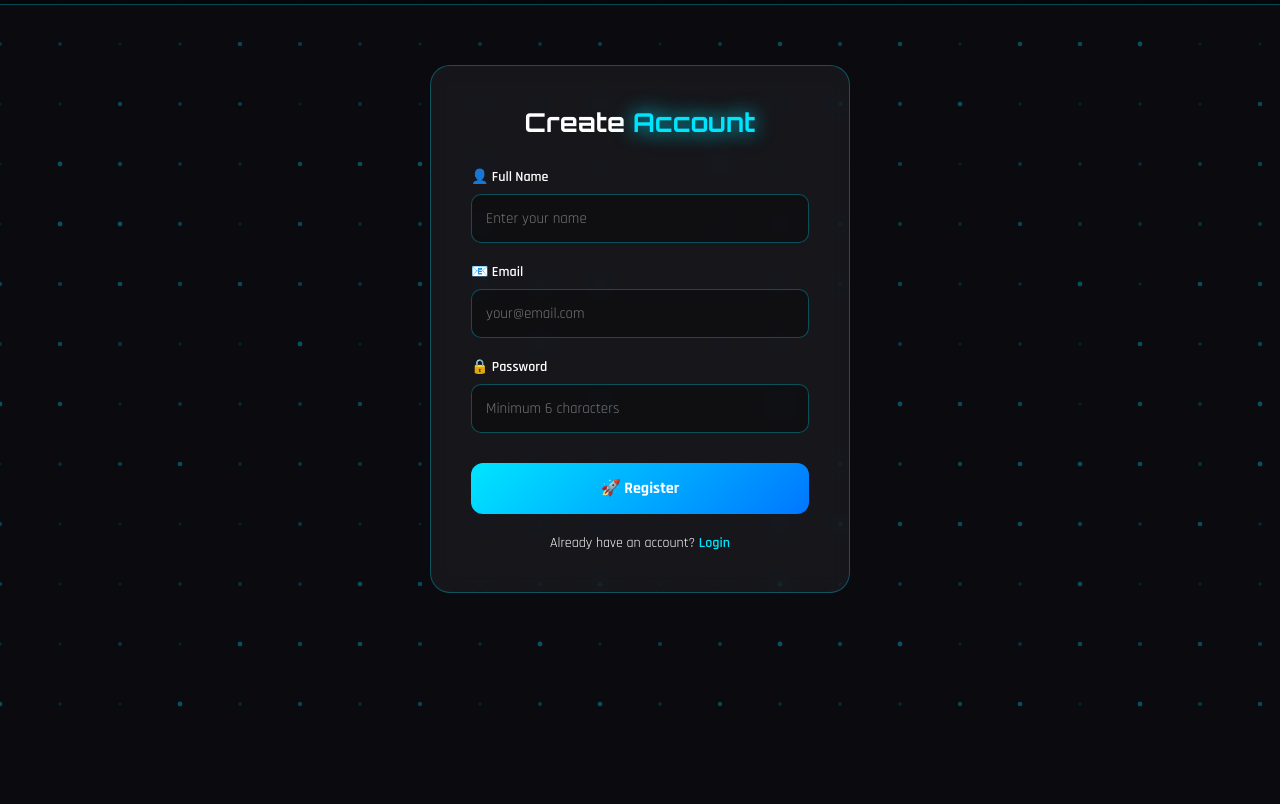
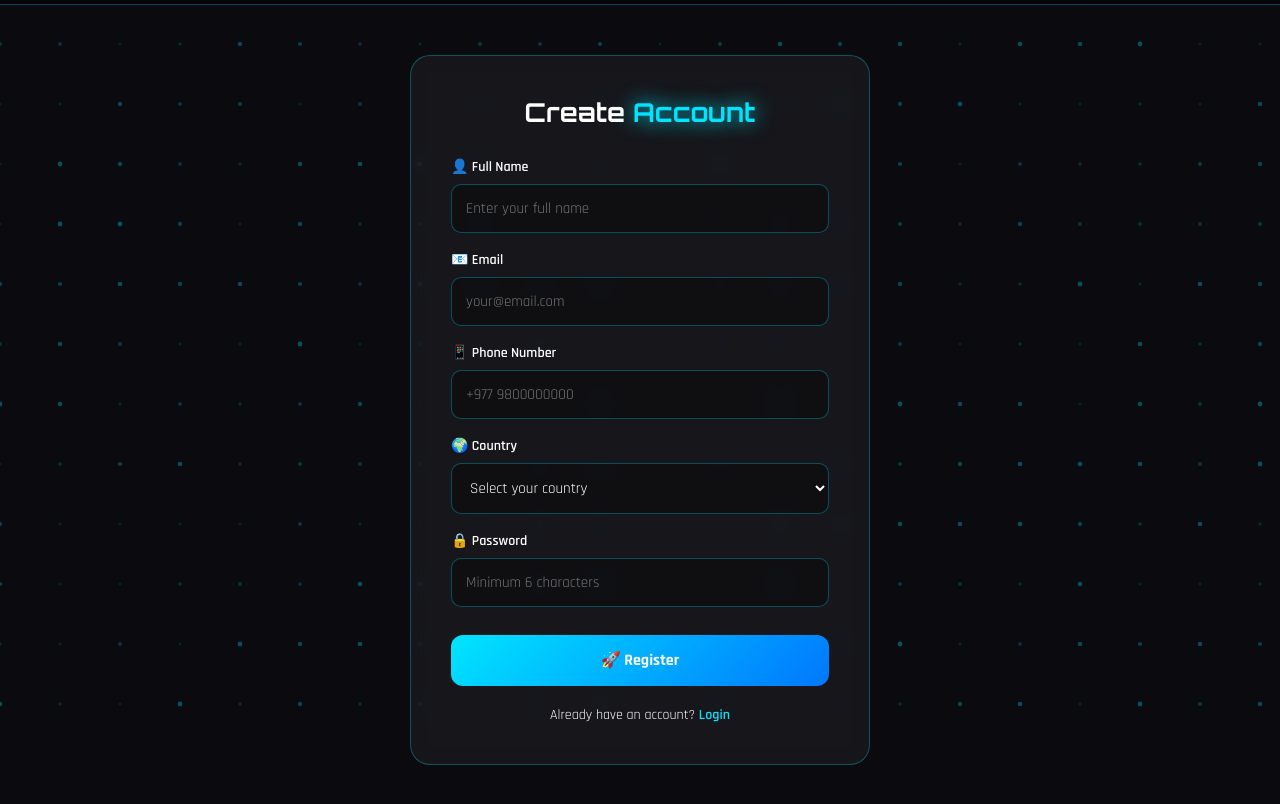
Before and after one commit to binay98268-web/whitexstore, a website: page register.html in a window 1280 px wide. Shown: the part 76-880 px from the top of the page. Before the commit the page ends 800 px from the top, so only its background shows below. Drawn offline with Linux system fonts and the light colour scheme.

Commit message:
Update register.html

```diff
--- a/register.html
+++ b/register.html
@@ -8,8 +8,8 @@
 <link href="https://fonts.googleapis.com/css2?family=Orbitron:wght@700;900&family=Rajdhani:wght@400;600;700&display=swap" rel="stylesheet">
 <style>
 .form-wrap {
-  max-width: 420px;
-  margin: 60px auto;
+  max-width: 460px;
+  margin: 50px auto;
   padding: 40px;
   background: var(--card);
   border: 1px solid var(--border);
@@ -27,7 +27,7 @@
   text-shadow: 0 0 20px var(--accent);
 }
 .form-group {
-  margin-bottom: 20px;
+  margin-bottom: 18px;
 }
 .form-group label {
   display: block;
@@ -35,7 +35,8 @@
   font-weight: 600;
   font-size: 14px;
 }
-.form-group input {
+.form-group input,
+.form-group select {
   width: 100%;
   padding: 14px;
   background: rgba(0,0,0,0.3);
@@ -47,12 +48,22 @@
   outline: none;
   transition: border 0.3s;
 }
-body.light .form-group input {
+body.light .form-group input,
+body.light .form-group select {
   background: rgba(255,255,255,0.7);
 }
-.form-group input:focus {
+.form-group input:focus,
+.form-group select:focus {
   border-color: var(--accent);
   box-shadow: 0 0 15px var(--accent);
+}
+.form-group select option {
+  background: #0a0a0f;
+  color: #fff;
+}
+body.light .form-group select option {
+  background: #fff;
+  color: #000;
 }
 .submit-btn {
   width: 100%;
@@ -105,6 +116,9 @@ body.light .form-group input {
   text-decoration: none;
   font-weight: 600;
 }
+@media (max-width: 500px) {
+  .form-wrap { margin: 30px 15px; padding: 25px; }
+}
 </style>
 </head>
 <body>
@@ -127,12 +141,54 @@ body.light .form-group input {
   <form id="registerForm">
     <div class="form-group">
       <label>👤 Full Name</label>
-      <input type="text" id="name" placeholder="Enter your name" required>
+      <input type="text" id="name" placeholder="Enter your full name" required>
     </div>
 
     <div class="form-group">
       <label>📧 Email</label>
       <input type="email" id="email" placeholder="your@email.com" required>
+    </div>
+
+    <div class="form-group">
+      <label>📱 Phone Number</label>
+      <input type="tel" id="phone" placeholder="+977 9800000000" required>
+    </div>
+
+    <div class="form-group">
+      <label>🌍 Country</label>
+      <select id="country" required>
+        <option value="">Select your country</option>
+        <option value="Nepal">🇳🇵 Nepal</option>
+        <option value="India">🇮🇳 India</option>
+        <option value="Pakistan">🇵🇰 Pakistan</option>
+        <option value="Bangladesh">🇧🇩 Bangladesh</option>
+        <option value="Sri Lanka">🇱🇰 Sri Lanka</option>
+        <option value="Bhutan">🇧🇹 Bhutan</option>
+        <option value="Maldives">🇲🇻 Maldives</option>
+        <option value="Afghanistan">🇦🇫 Afghanistan</option>
+        <option value="United States">🇺🇸 United States</option>
+        <option value="United Kingdom">🇬🇧 United Kingdom</option>
+        <option value="Canada">🇨🇦 Canada</option>
+        <option value="Australia">🇦🇺 Australia</option>
+        <option value="UAE">🇦🇪 UAE</option>
+        <option value="Saudi Arabia">🇸🇦 Saudi Arabia</option>
+        <option value="Malaysia">🇲🇾 Malaysia</option>
+        <option value="Singapore">🇸🇬 Singapore</option>
+        <option value="Indonesia">🇮🇩 Indonesia</option>
+        <option value="Philippines">🇵🇭 Philippines</option>
+        <option value="Vietnam">🇻🇳 Vietnam</option>
+        <option value="Thailand">🇹🇭 Thailand</option>
+        <option value="China">🇨🇳 China</option>
+        <option value="Japan">🇯🇵 Japan</option>
+        <option value="South Korea">🇰🇷 South Korea</option>
+        <option value="Germany">🇩🇪 Germany</option>
+        <option value="France">🇫🇷 France</option>
+        <option value="Italy">🇮🇹 Italy</option>
+        <option value="Spain">🇪🇸 Spain</option>
+        <option value="Brazil">🇧🇷 Brazil</option>
+        <option value="Russia">🇷🇺 Russia</option>
+        <option value="Other">🌐 Other</option>
+      </select>
     </div>
 
     <div class="form-group">
@@ -159,6 +215,8 @@ document.getElementById('registerForm').addEventListener('submit', async (e) =>
 
   const name = document.getElementById('name').value.trim();
   const email = document.getElementById('email').value.trim();
+  const phone = document.getElementById('phone').value.trim();
+  const country = document.getElementById('country').value;
   const password = document.getElementById('password').value;
 
   btn.disabled = true;
@@ -170,7 +228,7 @@ document.getElementById('registerForm').addEventListener('submit', async (e) =>
     const res = await fetch('/api/register', {
       method: 'POST',
       headers: { 'Content-Type': 'application/json' },
-      body: JSON.stringify({ name, email, password })
+      body: JSON.stringify({ name, email, phone, country, password })
     });
 
     const data = await res.json();
```
